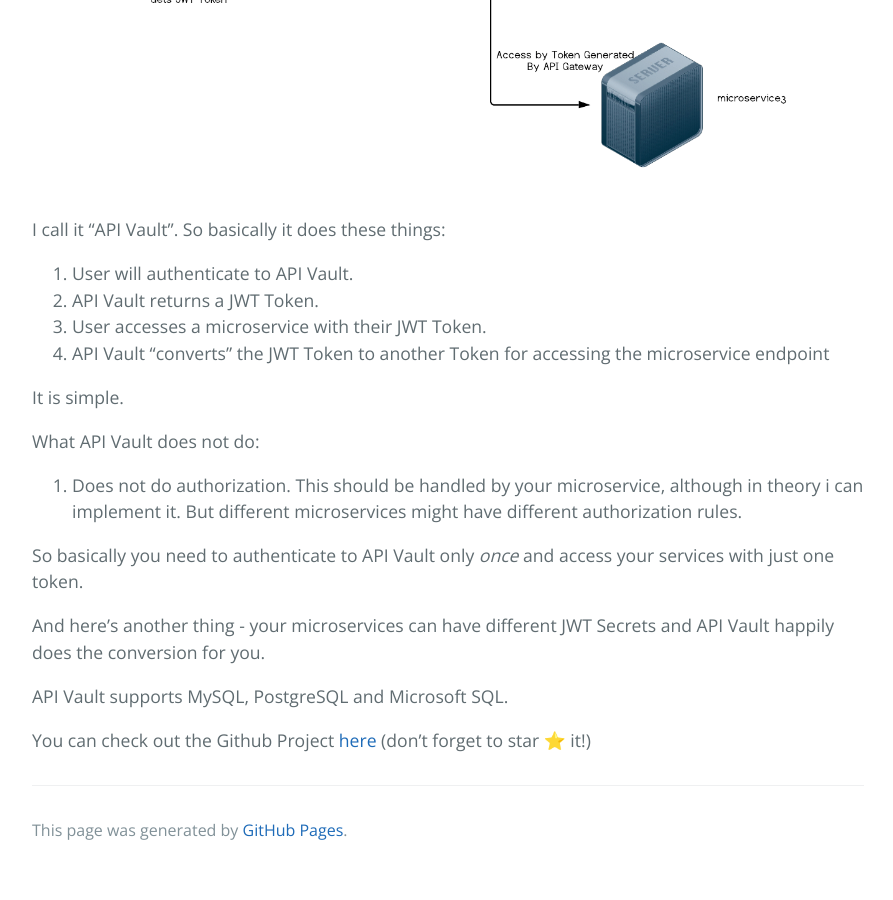
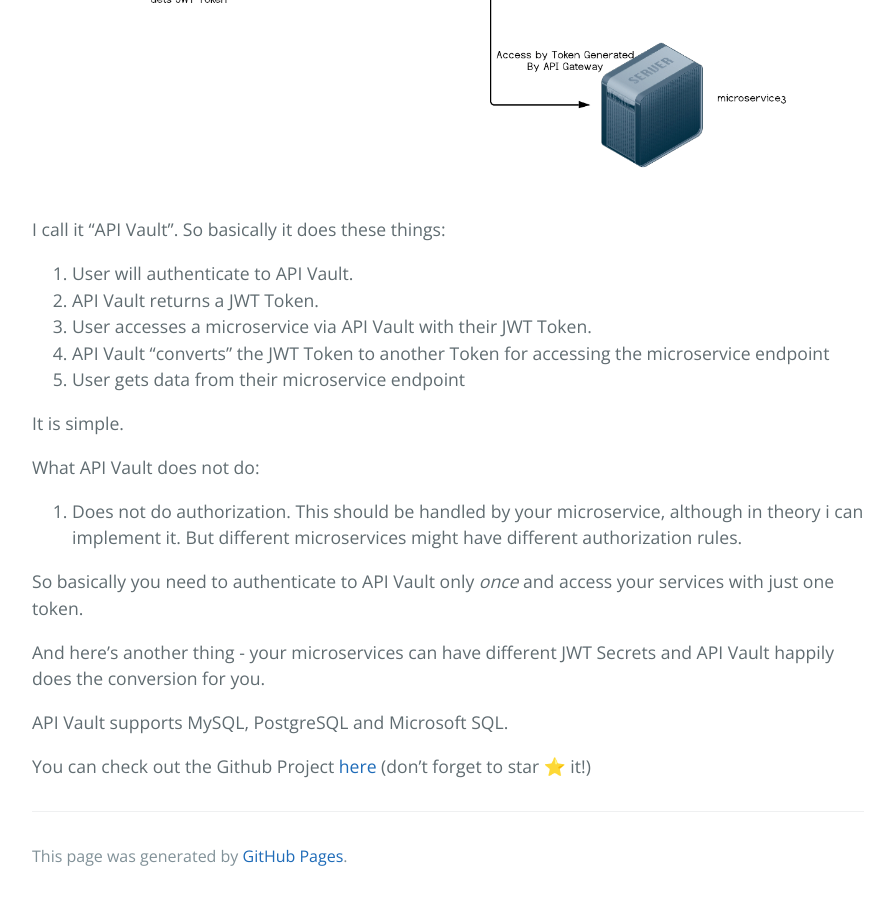
Before and after one commit to muhammadn/muhammadn.github.io, a Jekyll site: the page built from _posts/2019-03-22-introducing-api-vault.md, in a window 1280 px wide and 900 px high, scrolled down 1247 px. Shown: the whole window, without its empty margins (192-1085 px from the left). Built offline with Jekyll 4.4.1, drawn with Linux system fonts in a browser that asks for light colours; before the commit the page ends 2121 px from its top, so only the background shows below that.

Commit message:
add more info

```diff
--- a/_posts/2019-03-22-introducing-api-vault.md
+++ b/_posts/2019-03-22-introducing-api-vault.md
@@ -33,8 +33,9 @@ I call it "API Vault". So basically it does these things:
 
 1. User will authenticate to API Vault.
 2. API Vault returns a JWT Token.
-3. User accesses a microservice with their JWT Token.
+3. User accesses a microservice via API Vault with their JWT Token.
 4. API Vault "converts" the JWT Token to another Token for accessing the microservice endpoint
+5. User gets data from their microservice endpoint
 
 It is simple.
 
```
